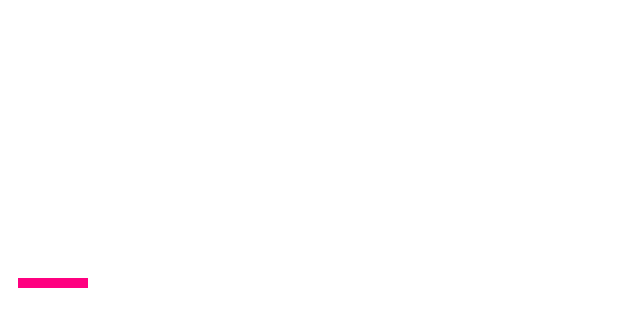
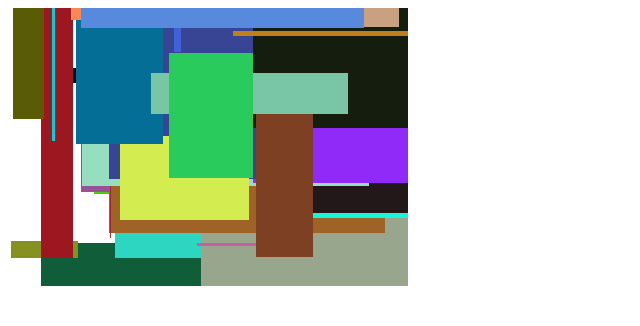
Before and after one commit to wqlu/webgl_demo, a plain HTML site: page index.html in a window 1280 px wide. Shown: the whole page, without its empty margins (0-640 px from the left). Drawn offline with Linux system fonts and the light colour scheme.

Commit message:
500 rectangles

```diff
--- a/gl.js
+++ b/gl.js
@@ -43,6 +43,7 @@ function main() {
 
     var positionAttributeLocation = gl.getAttribLocation(program, "a_position");
     var resolutionUniformLocation = gl.getUniformLocation(program, "u_resolution");
+    var colorUniformLocation = gl.getUniformLocation(program, "u_color");
     var positionBuffer = gl.createBuffer();
     gl.bindBuffer(gl.ARRAY_BUFFER, positionBuffer);
     var positions = [
@@ -80,7 +81,31 @@ function main() {
     var primitiveType = gl.TRIANGLES;
     var offset = 0;
     var count = 6;
-    gl.drawArrays(primitiveType, offset, count);
+    for (var ii = 0; ii < 50; ++ii) {
+        setRectangle(gl,randomInt(300), randomInt(300), randomInt(300), randomInt(300));
+        gl.uniform4f(colorUniformLocation, Math.random(), Math.random(), Math.random(), 1);
+        gl.drawArrays(gl.TRIANGLES, 0, 6);
+    }
 }
 
+function randomInt(range) {
+    return Math.floor(Math.random() * range);
+}
+
+function setRectangle(gl, x, y, width, height) {
+    var x1 = x;
+    var x2 = x + width;
+    var y1 = y;
+    var y2 = y + height;
+
+    gl.bufferData(gl.ARRAY_BUFFER, new Float32Array([
+        x1, y1,
+        x2, y1,
+        x1, y2,
+        x1, y2,
+        x2, y1,
+        x2, y2
+
+    ]), gl.STATIC_DRAW);
+}
 main()
--- a/index.html
+++ b/index.html
@@ -14,8 +14,9 @@
 <script id="fragment-shader-2d" type="notjs">
     precision mediump float;
 
+    uniform vec4 u_color;
     void main() {
-        gl_FragColor = vec4(1, 0, 0.5, 1);
+        gl_FragColor = u_color;
     }
 </script>
 <script src="gl.js"></script>
```
